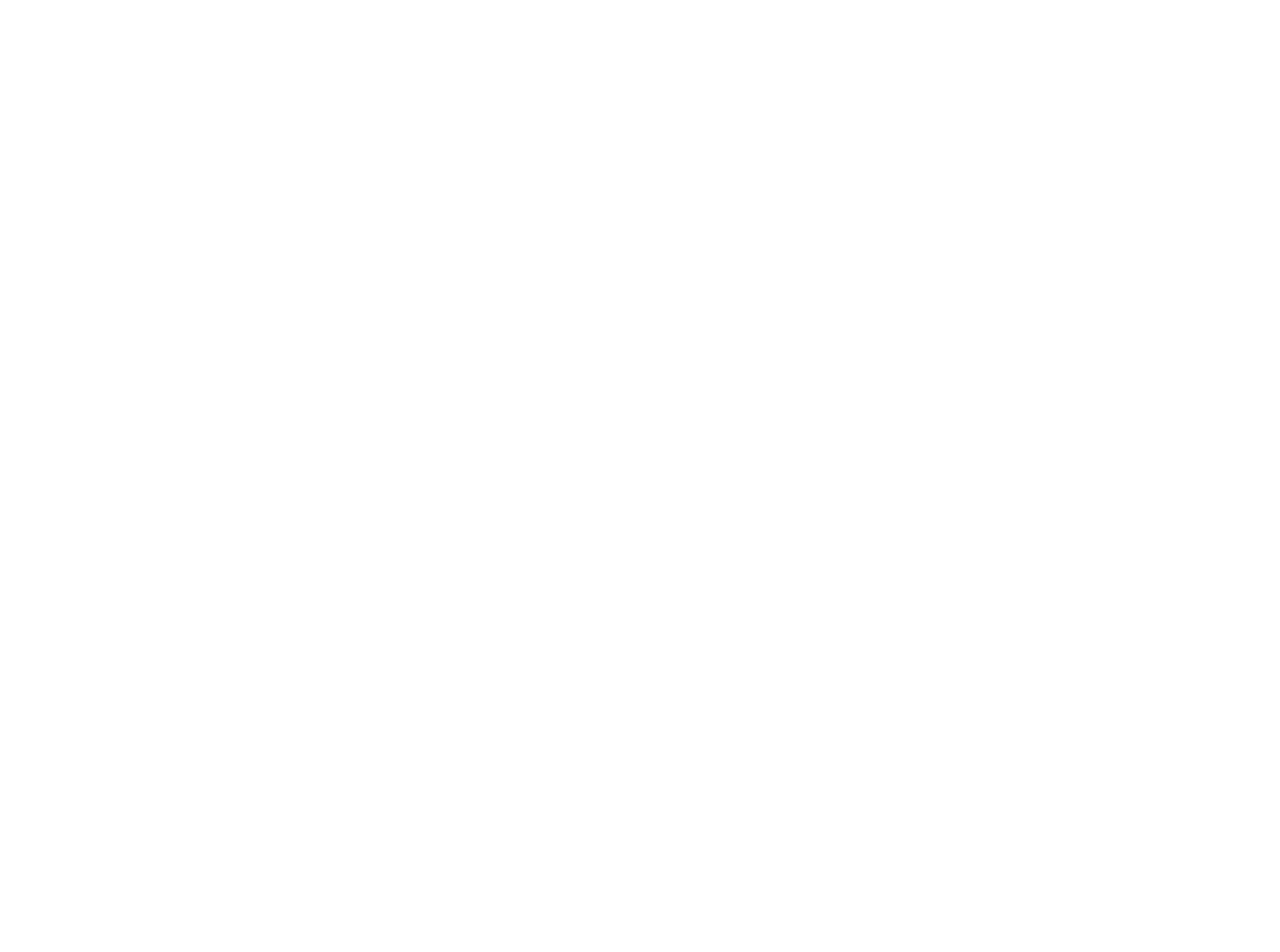
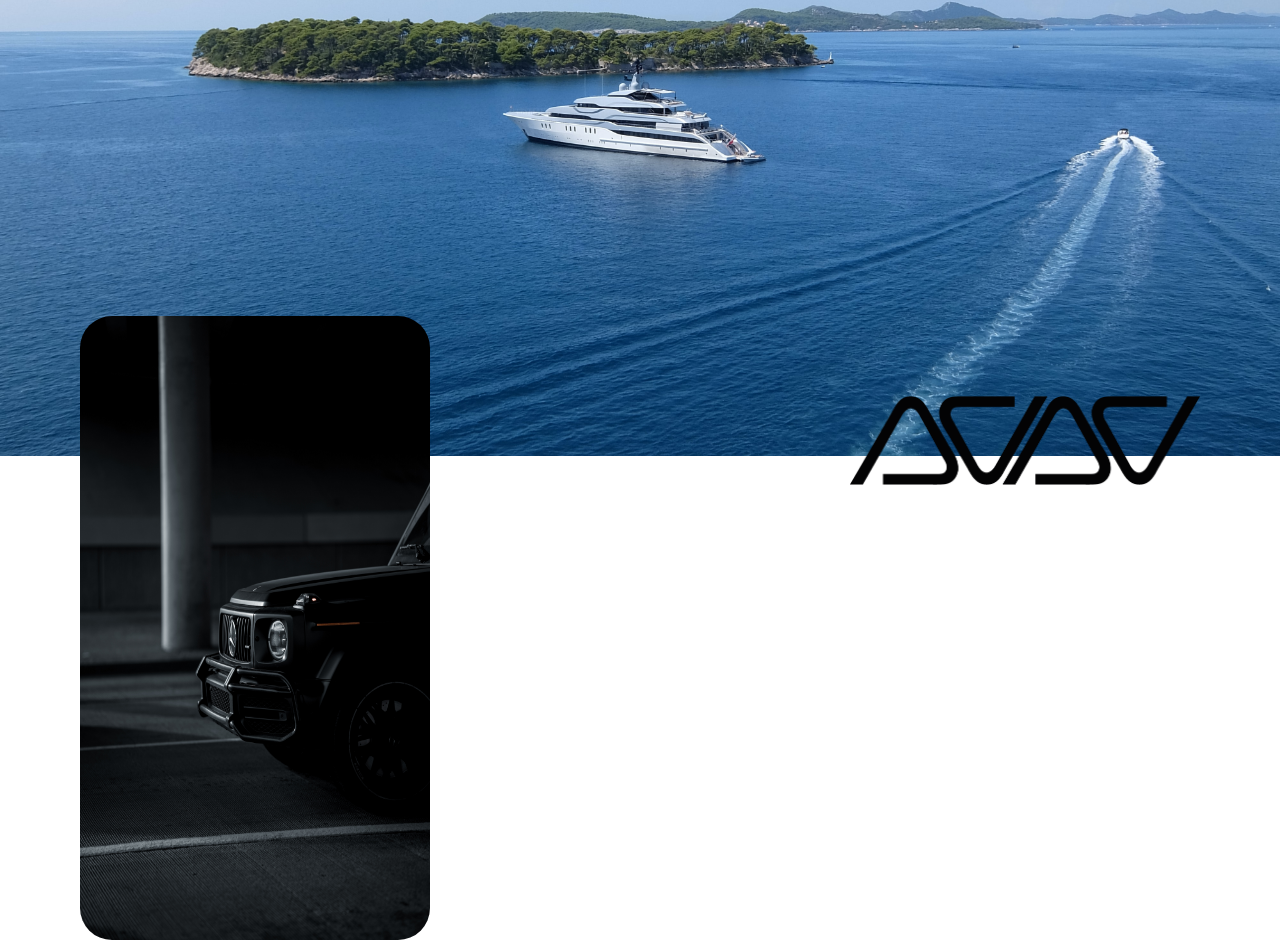
Before and after one commit to abdullah19191/Zemo-Nextjs-Webapp, a Next.js app: page / in a window 1280 px wide. Shown: the part 5347-6299 px from the top of the page. Before the commit the page ends 5095 px from the top, so only its background shows below. Built offline with nearby package versions, Linux system fonts and the light colour scheme.

Commit message:
Responive Website Completed

```diff
--- /dev/null
+++ b/components/Imagerela.js
@@ -0,0 +1,26 @@
+import React from "react";
+
+const Imagerela = () => {
+  return (
+    <div className=" md:px-20 px-8">
+      <div className="w-full md:h-[560px] h-[460px] relative">
+        <div className=" absolute -top-[140px] w-full ">
+          <div className=" flex flex-col  sm:flex-row  justify-between items-center">
+            <div className="max-w-[80%] sm:w-[350px] sm:h-[39rem]">
+              <img
+                src="/Images/Car 1821.jpg"
+                alt=""
+                className="w-full h-full rounded-[2rem]"
+              />
+            </div>
+            <div className="sm:h-[29rem] max-w-[80%] sm:w-[350px] mt-6 sm:mt-0">
+              <img src="/Logo_s/ZIMO ZIG B.png" alt="" className="" />
+            </div>
+          </div>
+        </div>
+      </div>
+    </div>
+  );
+};
+
+export default Imagerela;
--- /dev/null
+++ b/components/Lastsection.js
@@ -0,0 +1,17 @@
+import React from 'react'
+
+const Lastsection = () => {
+  return (
+    <div>
+         <div
+        style={{ backgroundImage: `url('/Images/Yacht 1822.jpg')` }}
+        className=" mt-12 object-cover md:h-[660px] h-[560px] bg-no-repeat bg-cover bg-center relative"
+      >
+
+      </div>
+
+    </div>
+  )
+}
+
+export default Lastsection
--- a/src/pages/index.js
+++ b/src/pages/index.js
@@ -1,11 +1,13 @@
-import Head from 'next/head'
-import Advertisment from '../../components/Advertisment'
-import Categories from '../../components/Categories'
-import Createser from '../../components/Createser'
-import Description from '../../components/Description'
-import Header from '../../components/Headers/Header'
-import Ticket from '../../components/Ticket'
-import VisionGlobe from '../../components/VisionGlobe'
+import Head from "next/head";
+import Advertisment from "../../components/Advertisment";
+import Categories from "../../components/Categories";
+import Createser from "../../components/Createser";
+import Description from "../../components/Description";
+import Header from "../../components/Headers/Header";
+import Imagerela from "../../components/Imagerela";
+import Lastsection from "../../components/Lastsection";
+import Ticket from "../../components/Ticket";
+import VisionGlobe from "../../components/VisionGlobe";
 
 export default function Home() {
   return (
@@ -17,19 +19,22 @@
         <link rel="icon" href="/favicon.ico" />
       </Head>
       {/* Navbar */}
-          <Header/>
+      <Header />
       {/* Header */}
-          <Description/>
+      <Description />
       {/* Categories */}
-          <Categories/>
+      <Categories />
       {/* Tickets */}
-          <Ticket/>
+      <Ticket />
       {/* Create User */}
-          <Createser/>
+      <Createser />
       {/* Vision */}
-          <VisionGlobe/>
+      <VisionGlobe />
       {/* Advertisment */}
-          <Advertisment/>
+      <Advertisment />
+      {/* Last Section */}
+      <Lastsection />
+      <Imagerela />
     </>
-  )
+  );
 }
```
Lines whose indentation alone changed are shown as unchanged.
